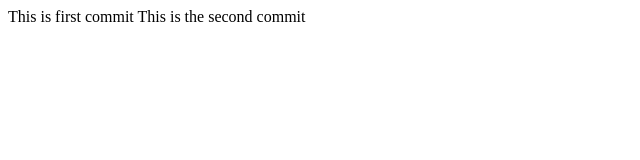
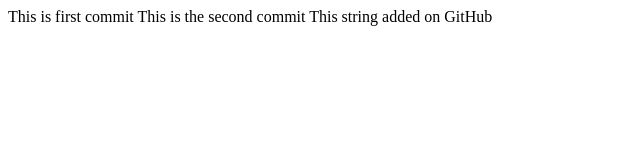
Before and after one commit to AzerTest611/test_git, a plain HTML site: page index.html in a window 1280 px wide. Shown: the whole page, without its empty margins (0-640 px from the left). Drawn offline with Linux system fonts and the light colour scheme.

Commit message:
Update index.html

```diff
--- a/index.html
+++ b/index.html
@@ -7,5 +7,6 @@
 <body>
 	This is first commit
 	This is the second commit
+	This string added on GitHub
 </body>
 </html>
```
